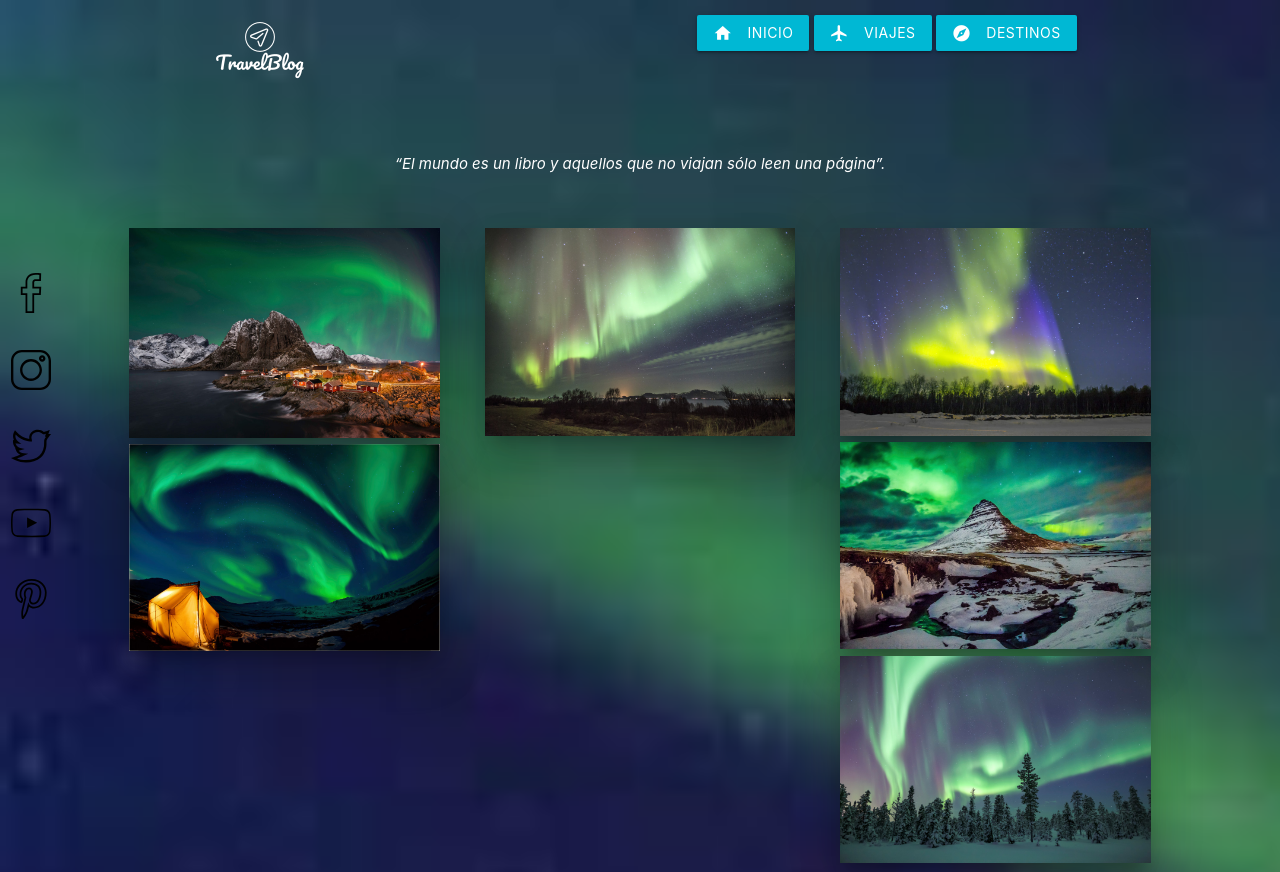
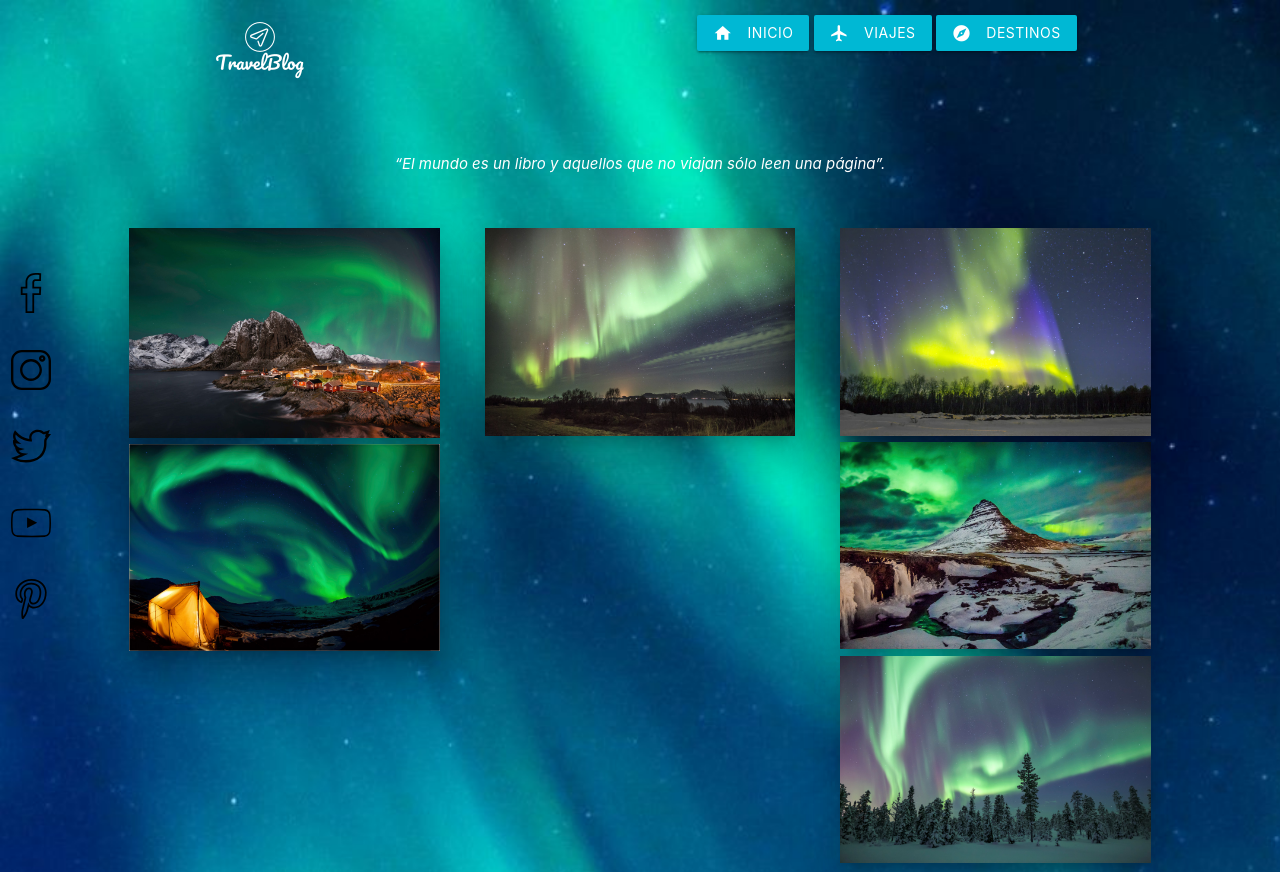
Before and after one commit to AntoDelVecchio/Blog-con-Materialize, a plain HTML site: page index.html in a window 1280 px wide. Shown: the top 872 px of the page. Drawn offline with nearby package versions, Linux system fonts and the light colour scheme.

Commit message:
cambio bg

```diff
--- a/css/home.css
+++ b/css/home.css
@@ -4,7 +4,7 @@ body{
 	background-attachment: scroll;
 	background-repeat: no-repeat;
 	background-size: cover;
-	background-image: url(../img/fondo.jpg);
+	background-image: url(../img/bg.jpg);
 }
 
 .barra-superior{
```
Also changed, not shown: img/bg.jpg (added), img/fondo.jpg (deleted).
